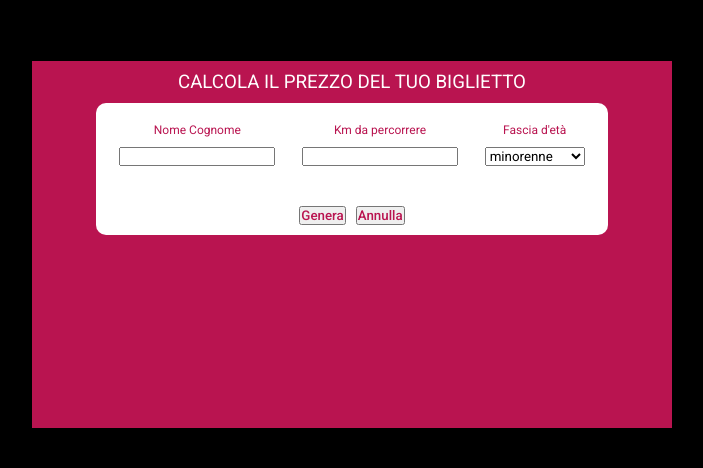
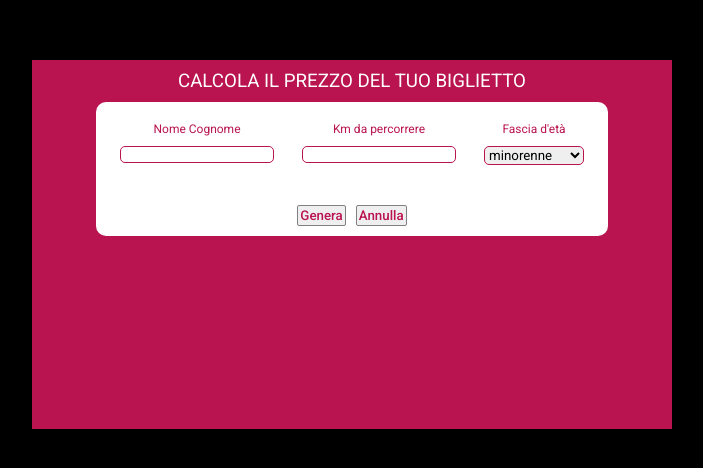
Before and after one commit to marcocaffarelli/js-biglietto-treno-form, a plain HTML site: page index.html in a window 1280 px wide. Shown: the part 156-624 px from the top of the page, without its empty margins (288-991 px from the left). Drawn offline with Linux system fonts and the light colour scheme.

Commit message:
Colorati bordi
Colorati bordi dei tag input, select e button

```diff
--- a/assets/css/style.css
+++ b/assets/css/style.css
@@ -57,6 +57,10 @@ h3{
   margin: auto;
   padding: 10px;
 }
+input, select{
+  border: 1px solid rgb(185, 20, 80);
+  border-radius: 5px;
+}
 
 .col{
   display: flex;
@@ -71,9 +75,16 @@ label{
   margin: 10px 0;
 }
 button{
+  padding: 2px;
   margin: 0 3px;
   margin-top: 20px;
   font-weight: 500;
+  border:1px solid grey;
+  border-radius: 2px;
+}
+button:hover{
+  background-color: darkgrey;
+  border:1px solid rgb(185, 20, 80);
 }
 
 #biglietto{
```
